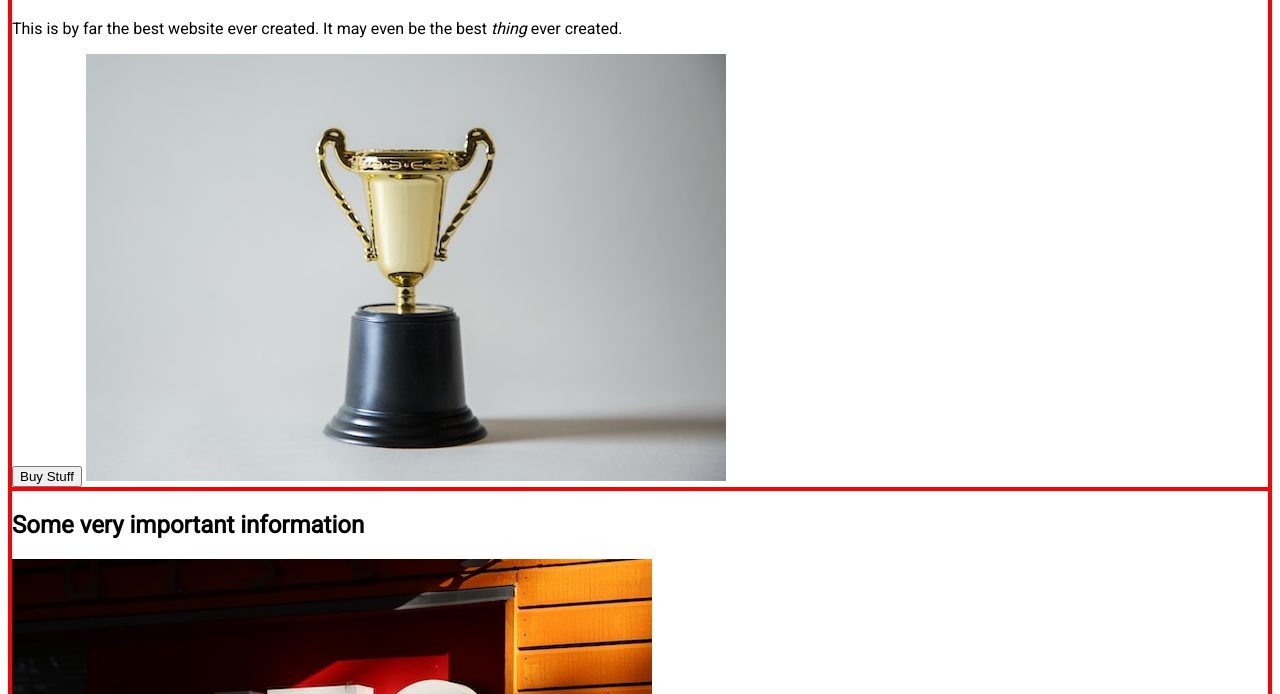
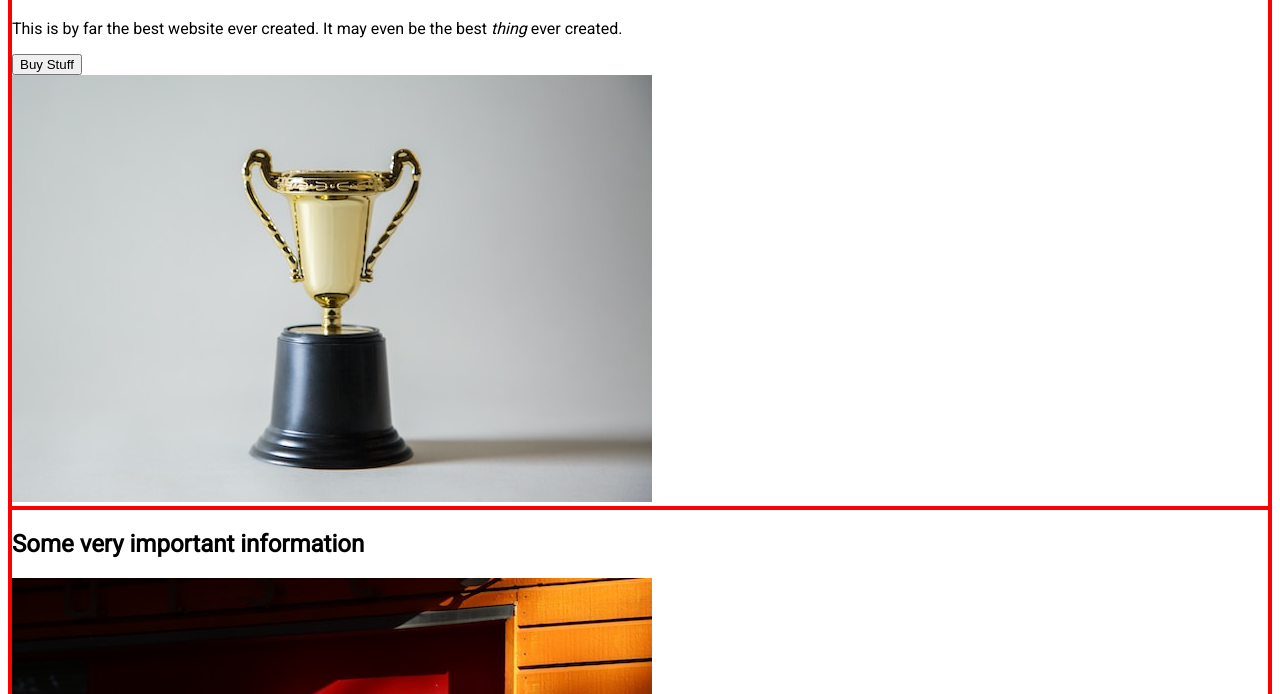
Before and after one commit to rfloarea/TOP-Project-Landing-Page, a plain HTML site: page index.html in a window 1280 px wide. Shown: the part 106-800 px from the top of the page. Drawn offline with Linux system fonts and the light colour scheme.

Commit message:
Break hero into hero-content and hero-image

```diff
--- a/index.html
+++ b/index.html
@@ -22,10 +22,14 @@
         </div>
 
         <div class="hero">
-            <h1>This website is awesome</h1>
-            <p>This is by far the best website ever created. It may even be the best <em>thing</em> ever created.</p>
-            <button>Buy Stuff</button>
-            <img src="./images/giorgio-trovato-_XTY6lD8jgM-unsplash.jpg" alt="A golden trophy. Photo by Giorgio Trovato on Unsplash"/>
+            <div class="hero-content">
+                <h1>This website is awesome</h1>
+                <p>This is by far the best website ever created. It may even be the best <em>thing</em> ever created.</p>
+                <button>Buy Stuff</button>
+            </div>
+            <div class="hero-image">
+                <img src="./images/giorgio-trovato-_XTY6lD8jgM-unsplash.jpg" alt="A golden trophy. Photo by Giorgio Trovato on Unsplash"/>
+            </div>
         </div>
 
         <div class="info-section">
```
